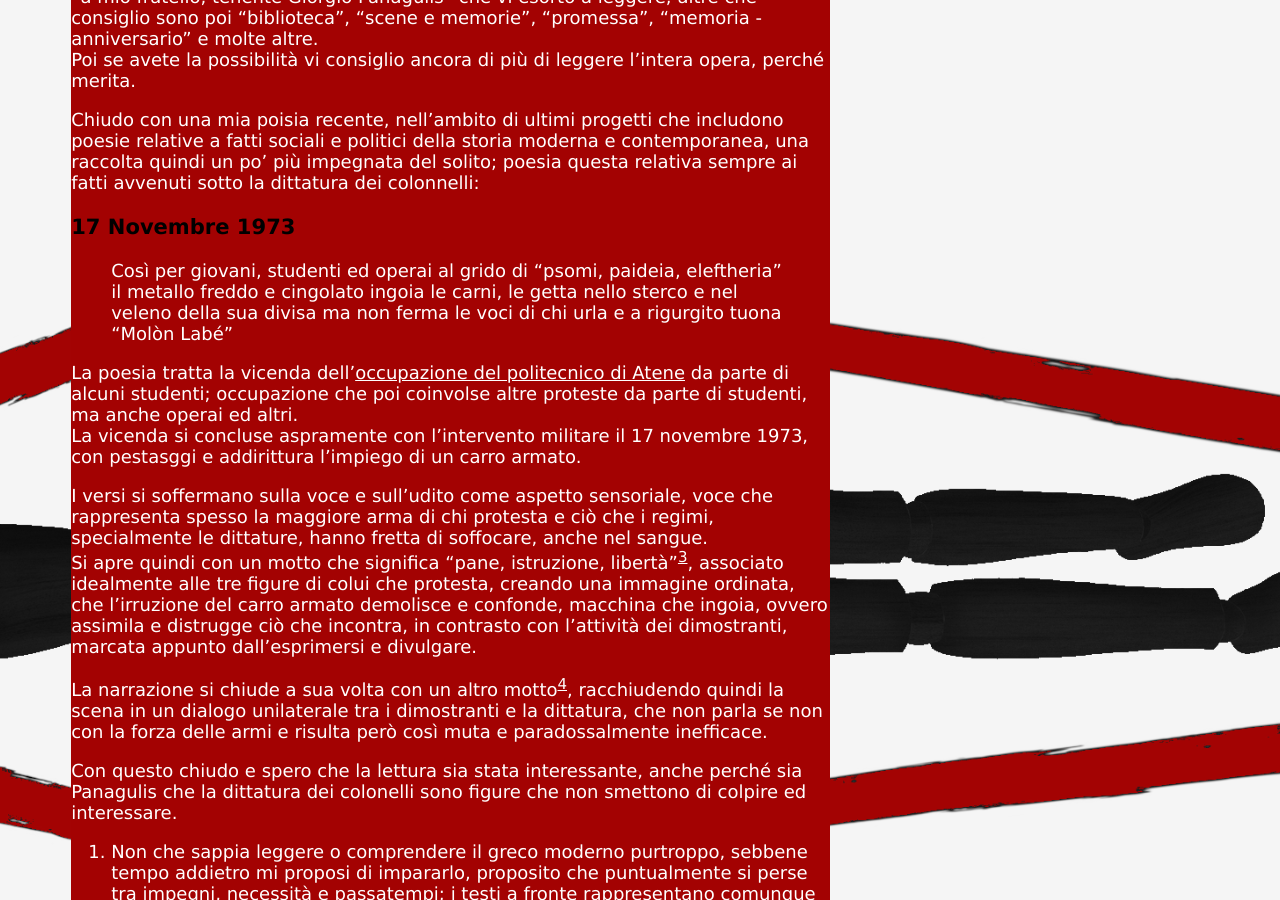
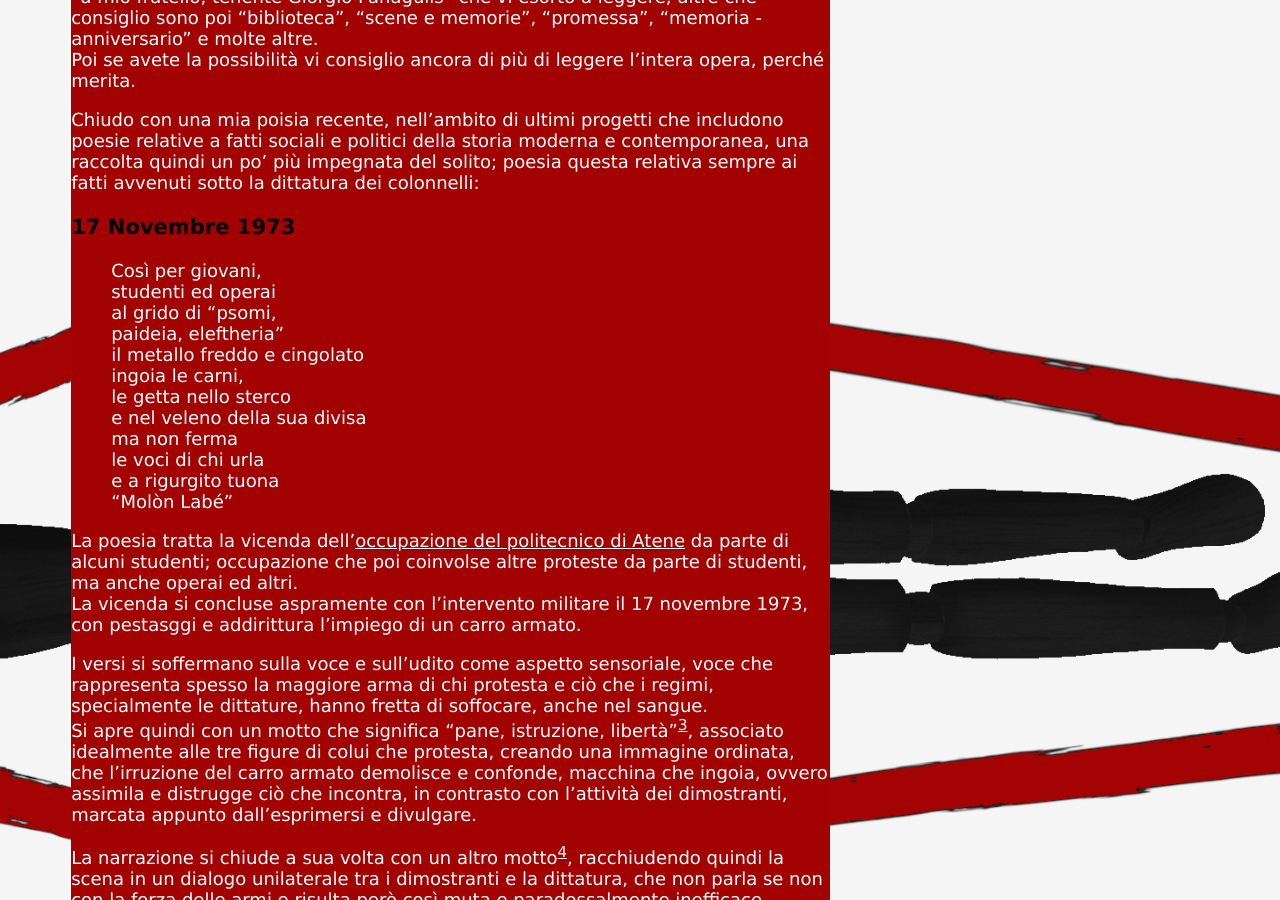
Before and after one commit to thechiefm88/thechiefm88.github.io, a Jekyll site: the page built from _posts/2020-10-09-L-attentatore-alexandros-panagulis.md, in a window 1280 px wide and 900 px high, scrolled down 3490 px. Built offline with Jekyll 4.4.1, drawn with Linux system fonts in a browser that asks for light colours.

Commit message:
8 commit

```diff
--- a/_posts/2020-10-09-L-attentatore-alexandros-panagulis.md
+++ b/_posts/2020-10-09-L-attentatore-alexandros-panagulis.md
@@ -101,17 +101,17 @@ Chiudo con una mia poisia recente, nell'ambito di ultimi progetti che includono
 
 ### 17 Novembre 1973
 
->Così per giovani,
->studenti ed operai
->al grido di "psomi,
->paideia, eleftheria"
->il metallo freddo e cingolato
->ingoia le carni,
->le getta nello sterco
->e nel veleno della sua divisa
->ma non ferma
->le voci di chi urla
->e a rigurgito tuona
+>Così per giovani,<br>
+>studenti ed operai<br>
+>al grido di "psomi,<br>
+>paideia, eleftheria"<br>
+>il metallo freddo e cingolato<br>
+>ingoia le carni,<br>
+>le getta nello sterco<br>
+>e nel veleno della sua divisa<br>
+>ma non ferma<br>
+>le voci di chi urla<br>
+>e a rigurgito tuona<br>
 >"Molòn Labé"
 
 La poesia tratta la vicenda dell'[occupazione del politecnico di Atene](https://greciamia.it/blogs/blog/politecnico-17-novembre) da parte di alcuni studenti; occupazione che poi coinvolse altre proteste da parte di studenti, ma anche operai ed altri.<br>
```
